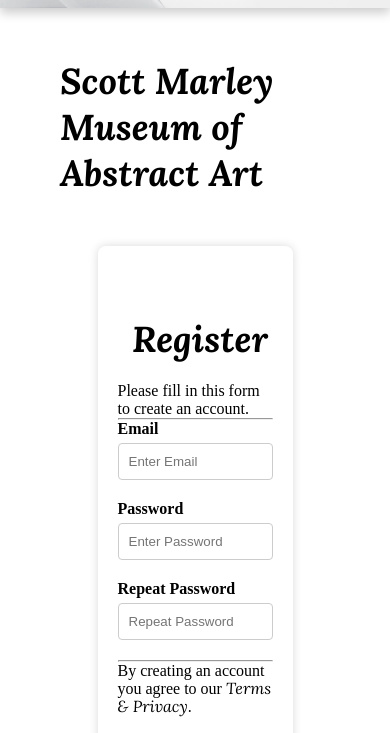
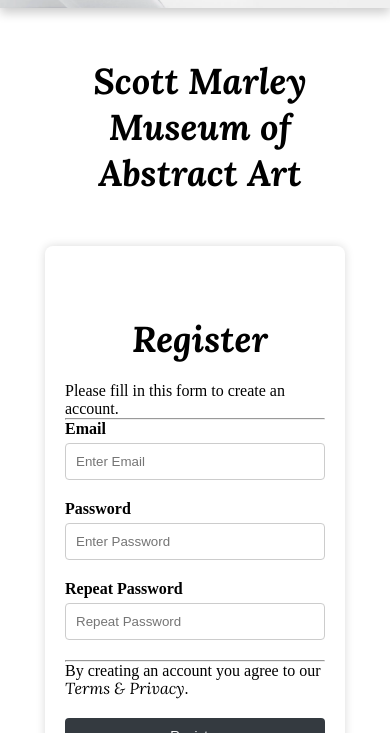
Before and after one commit to NoGamertagIV/skills1, a plain HTML site: page contactus.html in a window 390 px wide. Shown: the part 92-825 px from the top of the page. Drawn offline with nearby package versions, Linux system fonts and the light colour scheme.

Commit message:
media queries

```diff
--- a/styles/contactus.css
+++ b/styles/contactus.css
@@ -74,9 +74,19 @@ form .signin {
     box-shadow: 0 0 10px rgba(0, 0, 0, 0.15); /* Adjust as needed */
 }
 
-/* Mobile styles */
+
 /* Mobile styles */
 @media (max-width: 767px) {
+    .title {
+        display: flex;
+        justify-content: center;
+        align-items: center;
+        text-align: center;
+    }
+
+    form {
+       width: 300px;
+    }
     .frame {
         display: block;
         margin: 0 auto;
```
